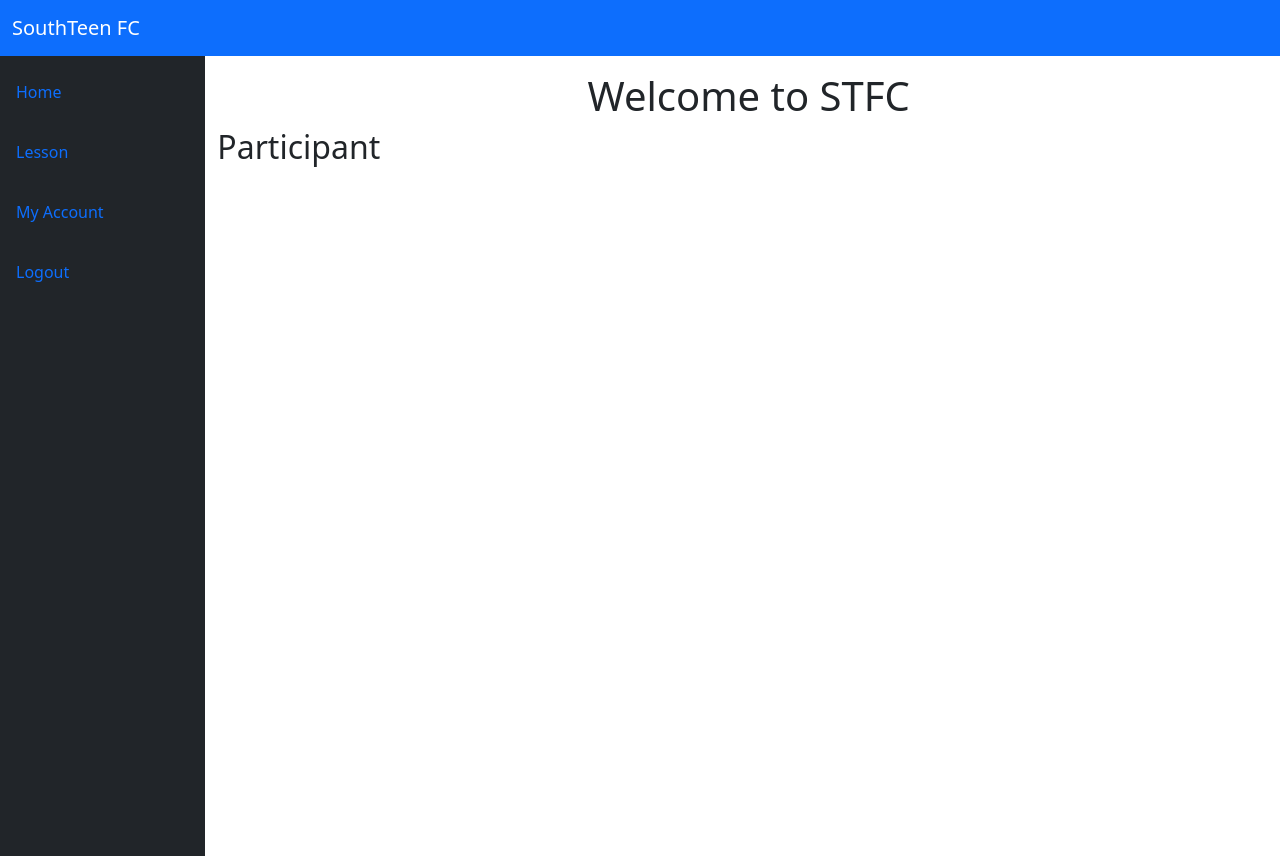
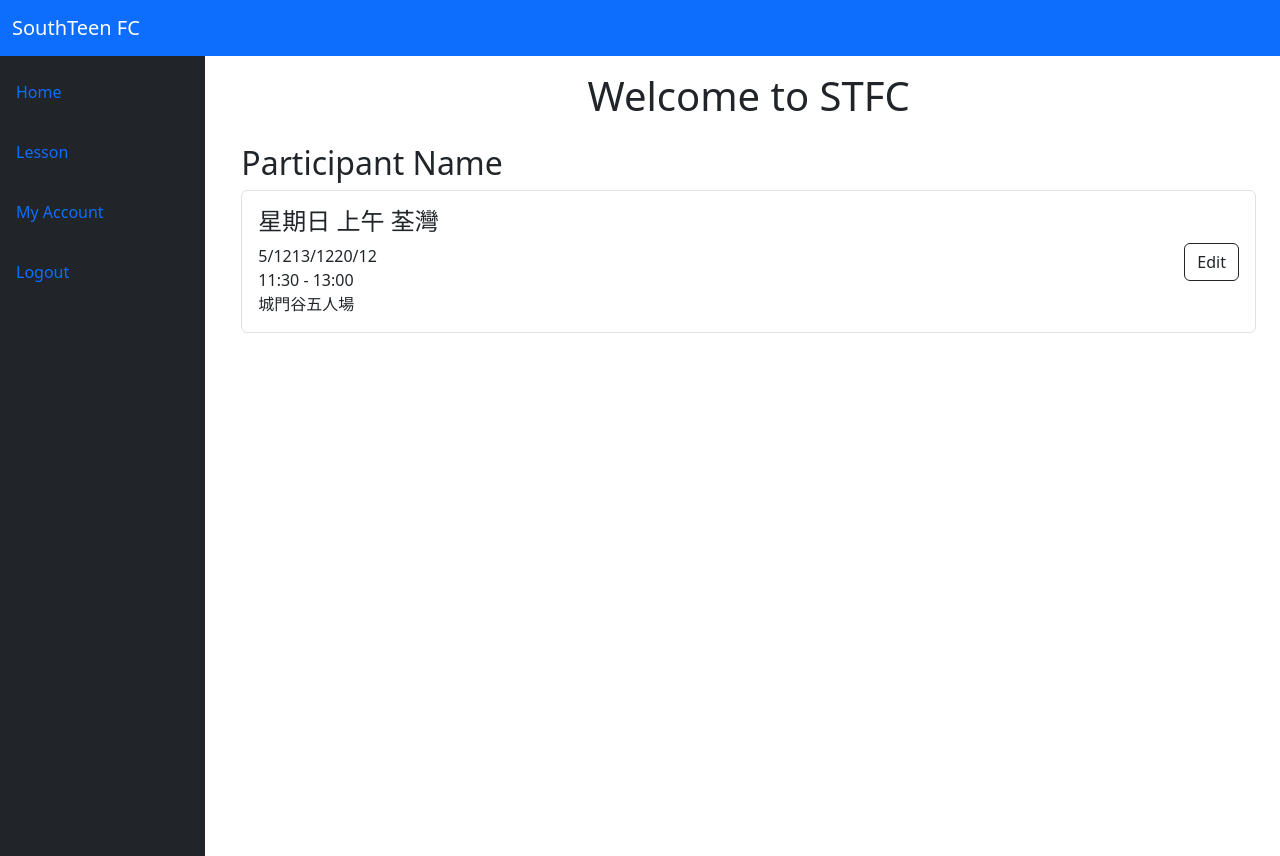
Before and after one commit to Victorchanhc/react-leave-system, a Next.js app in the folder react-leave-system/: page / in a window 1280 px wide. Built offline with nearby package versions, Linux system fonts and the light colour scheme.

Commit message:
change a part of home page logic and setup the lesson page

```diff
--- a/react-leave-system/Components/HomeInfo.tsx
+++ b/react-leave-system/Components/HomeInfo.tsx
@@ -1,10 +1,33 @@
+import { Button } from "react-bootstrap";
+import { Lesson } from "./Lesson";
 
 
 
-export function HomeInfo(){
+export function HomeInfo() {
+
+    const lessons =
+        {
+            id: 1,
+            name: "星期日 上午 荃灣",
+            date: ["5/12","13/12","20/12"],
+            startTime: "11:30",
+            endTime:"13:00",
+            venue:"城門谷五人場"
+        }
+
+
+
     return (
-        <div>
-            <h2>Participant</h2>
+        <div className="participantContent m-4">
+            <h2>Participant Name</h2>
+            <div className="participantLessonContainer p-3 d-flex border rounded justify-content-between align-items-center">
+                <div className="lessonInfoContent">
+                    <Lesson lessons={lessons} />
+                </div>
+                <div className="editButtonContent">
+                    <Button variant="outline-dark">Edit</Button>
+                </div>
+            </div>
         </div>
     )
 }
--- /dev/null
+++ b/react-leave-system/Components/Lesson.tsx
@@ -0,0 +1,22 @@
+
+interface LessonProps {
+    lessons: {
+        id: number,
+        name: string,
+        date: string[],
+        startTime: string,
+        endTime: string,
+        venue: string
+    }
+}
+
+export function Lesson(props: LessonProps) {
+    return (
+        <div>
+            <h4>{props.lessons.name}</h4>
+            <div>{props.lessons.date}</div>
+            <div>{(props.lessons.startTime) + " - " + (props.lessons.endTime)}</div>
+            <div>{props.lessons.venue}</div>
+        </div>
+    )
+}
--- a/react-leave-system/Components/SideBar.tsx
+++ b/react-leave-system/Components/SideBar.tsx
@@ -1,6 +1,6 @@
 "use client"
 import React from "react";
-import { Col, ListGroup, ListGroupItem, Nav, Navbar, NavDropdown, Offcanvas, Row } from "react-bootstrap";
+import { Nav, Navbar, Offcanvas } from "react-bootstrap";
 import 'bootstrap/dist/css/bootstrap.min.css';
 
 
@@ -11,8 +11,8 @@ export default function SideBar() {
             <Navbar.Offcanvas className="col-md-2 bg-dark" responsive="lg">
                 <Offcanvas.Body>
                     <Nav className="flex-column justify-content-start container-fluid pt-3 pe-0">
-                        <Nav.Link href="#action1" className="navItem">Home</Nav.Link>
-                        <Nav.Link href="#action2" className="navItem">Lesson</Nav.Link>
+                        <Nav.Link href="/" className="navItem">Home</Nav.Link>
+                        <Nav.Link href="/lesson" className="navItem">Lesson</Nav.Link>
                         <Nav.Link href="#action3" className="navItem">My Account</Nav.Link>
                         <Nav.Link href="#action4" className="navItem">Logout</Nav.Link>
                     </Nav>
--- a/react-leave-system/Components/SideNavbar.tsx
+++ b/react-leave-system/Components/SideNavbar.tsx
@@ -1,7 +1,6 @@
 "use client"
 
 import React from 'react';
-import { useState } from 'react';
 import { Nav, Navbar, NavDropdown, Offcanvas } from 'react-bootstrap';
 import Container from 'react-bootstrap/Container';
 
@@ -16,7 +15,6 @@ export function SideNavbar() {
             id={`offcanvasNavbar-expand-lg`}
             aria-labelledby={`offcanvasNavbarLabel-expand-lg`}
             placement="start" className="d-block d-lg-none"
-            sm
           >
             <Offcanvas.Header closeButton>
               <Offcanvas.Title id={`offcanvasNavbarLabel-expand-lg`}>
--- a/react-leave-system/app/layout.tsx
+++ b/react-leave-system/app/layout.tsx
@@ -4,8 +4,8 @@ import "./globals.css";
 import 'bootstrap/dist/css/bootstrap.min.css';
 import React from "react";
 import { Col, Row } from "react-bootstrap";
-import { SideNavbar } from "../Components/SideNavbar";
-import SideBar from "../Components/SideBar";
+import { SideNavbar } from "../components/SideNavbar";
+import SideBar from "../components/SideBar";
 
 const geistSans = localFont({
   src: "./fonts/GeistVF.woff",
```
Also changed, not shown: react-leave-system/Components/LessonList.tsx (added, +32 -0 lines), react-leave-system/app/lesson/page.tsx (added, +15 -0 lines), react-leave-system/app/page.tsx (+3 -5 lines).
